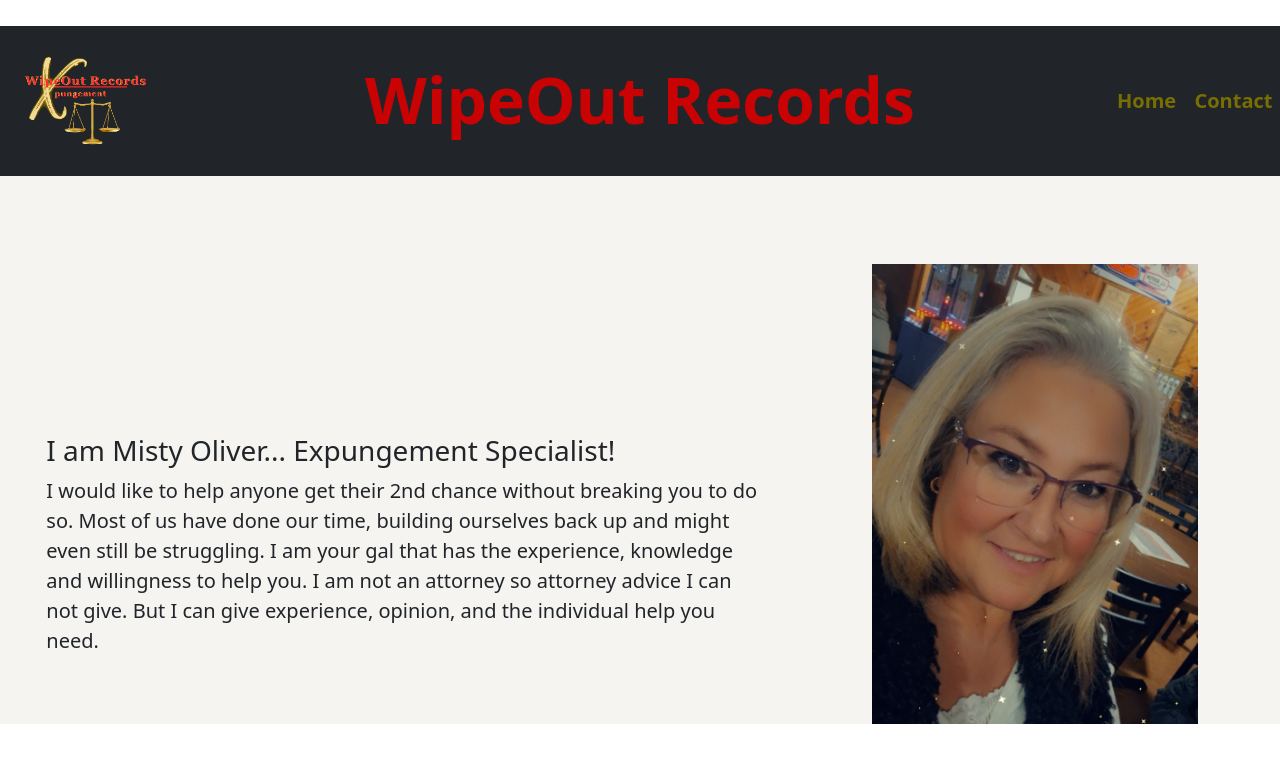
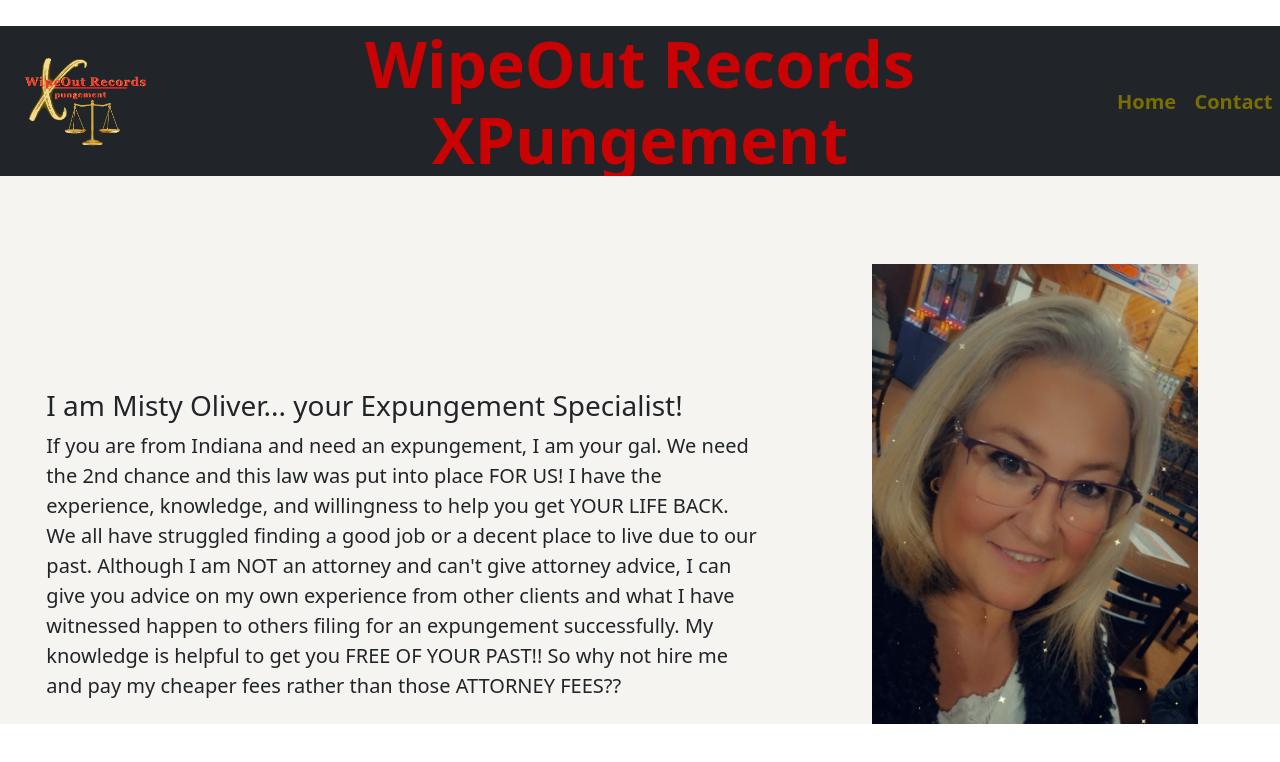
Before and after one commit to mzinzun/wipeout-records, a React (Create React App) app: page /wipeout-records/home in a window 1280 px wide. Shown: the top 762 px of the page. Built offline with nearby package versions, Linux system fonts and the light colour scheme; the HTML template or start-up script is replaced by a standard one.

Commit message:
rephrased paragraphs in Home.jsx and  and add Q&A

```diff
--- a/src/App.jsx
+++ b/src/App.jsx
@@ -14,7 +14,7 @@
 					<div className='col-3 logo p-0 m-0'>
 						<Link to='/home'><img className='img img-fluid ' src="./assets/wipoutImg3.png" alt="WipeOut Records logo" /></Link>
 					</div>
-					<h1 className='h1 menuTitle display-1 col-6 text-center'>WipeOut Records</h1>
+					<h1 className='h1 menuTitle display-1 col-6 text-center'>WipeOut Records XPungement</h1>
 					<div className='col-3 '>
 						<MenuNav />
 					</div>
--- a/src/Home.jsx
+++ b/src/Home.jsx
@@ -8,9 +8,9 @@
             <div className="home row justify-content-around align-items-center">
                 <blockquote className="blockquote col-md-7">
                     <span>
-                        <h3>I am Misty Oliver... Expungement Specialist!</h3>
+                        <h3>I am Misty Oliver... your Expungement Specialist!</h3>
                     </span>
-                    I would like to help anyone get their 2nd chance without breaking you to do so.  Most of us have done our time, building ourselves back up and might even still be struggling. I am your gal that has the experience, knowledge and willingness to help you.  I am not an attorney so attorney advice I can not give.  But I can give experience, opinion, and the individual help you need.
+                    If you are from Indiana and need an expungement, I am your gal.  We need the 2nd chance and this law was put into place FOR US!   I have the experience, knowledge, and willingness to help you get YOUR LIFE BACK.  We all have struggled finding a good job or a decent place to live due to our past.  Although I am NOT an attorney and can't give attorney advice, I can give you advice on my own experience from other clients and what I have witnessed happen to others filing for an expungement successfully.  My knowledge is helpful to get you FREE OF YOUR PAST!! So why not hire me and pay my cheaper fees rather than those ATTORNEY FEES??
                 </blockquote>
                 <section className='homeImg col-4 p-4'>
                     <img className='img img-fluid px-4'  src="./assets/misty2.jpg" alt="legal" />
@@ -21,7 +21,8 @@
                     <img className='img img-fluid' src="./assets/photo1.jpg" alt="legal" />
                 </section>
                 <blockquote className="blockquote col-md-7">
-                    I'll start with learning about you and your background.  I have to be sure you're eligible by law.  I will follow up with what I find and give you a quote.  This quote will include the filing fee for each county ($162) plus my fees for drawing up your documents needed to file. I'm certified to efile your documents into the Indiana courts.  Once I file, I will follow up with you with a cause #, we will wait for the prosecutor advisement or a granted order from the judge.  And then YOU WILL BE FREE OF YOUR BACKGROUND!
+                To begin, I will need to learn about YOU and your criminal background.  I need to be sure that you are even eligible per the law requirements.  I will then follow up with you on what I found, quote you my fees PLUS the fees to e-file them within the Indiana courts (most counties charge $162).  I am certified to e-file your documents, by the way (another perk to hiring this gal)! When you decide to hire me, I will then type your documents needed, e-file them, and follow up with you with a cause # representing the XPungment.   We will wait for either a prosecutor's objection or 45 day permission to evaluate the facts, normally once those are complete it is put on the judges desk to sign the order.  Please NOTE there are times that the judge will ask for a hearing ( this rarely happens but could), be prepared to represent YOURSELF, this filing is considered pro se.
+And FINALLY, YOU WILL BE FREE OF YOUR BACKGROUND!
                 </blockquote>
             </div >
             <div className="row justify-content-center box-shadow p-5"><Link to='/contact' className="btn bg-warning border col-md-3">Ready To Get Started?<span className="text-primary"><b>Click Here</b></span></Link></div>
--- a/src/QandA.jsx
+++ b/src/QandA.jsx
@@ -5,20 +5,14 @@
         <>
         <div className="p-4">
             <h3><b>Frequently Asked Questions</b></h3>
-
             <p><b>Q: What is an expungement?</b></p>
-
             <p><b>A:</b> An expungement is the process of going to court to ask a judge to seal a court record. When a record is sealed, it is not destroyed. Rather, it is put away and treated as if it never happened. Sealing a record can help you get a job or rent an apartment. It can also help you get a loan.</p>
-
             <p><b>Q: What is the difference between an expungement and a pardon?</b></p>
-
             <p><b>A:</b> A pardon is an official statement of forgiveness from the Governor. A pardon does not seal your record. A pardon can help you get a job or rent an apartment. It can also help you get a loan. A pardon does not erase or seal your record. A pardon does not give you back the right to own a gun or the right to vote. You must apply for a pardon. You can get a pardon application from the Governor’s Office of General Counsel.</p>
-
-
-
             <p><b>Q: How easy is it to get a record expungement?</b></p>
-
-            <p><b>A:</b> The process of expungement, which involves removing or sealing criminal records, varies significantly depending on jurisdiction and the specific circumstances of the case. Initiating the expungement process typically involves filing a petition or application with the court. This may require gathering various documents and filling out specific forms. Legal assistance may be beneficial..</p>
+            <p><b>A:</b> The process of expungement, which involves removing or sealing criminal records, varies significantly depending on jurisdiction and the specific circumstances of the case. Initiating the expungement process typically involves filing a petition or application with the court. This may require gathering various documents and filling out specific forms. Legal assistance may be beneficial.</p>
+            <p><b>Q: What is Pro Se?</b></p>
+            <p><b>A:</b> The legal term for representing yourself is acting pro se, which means acting for oneself. If you decide to represent yourself, you may hear lawyers or court personnel refer to you as pro se.</p>
         </div>
         </>
     )
```
